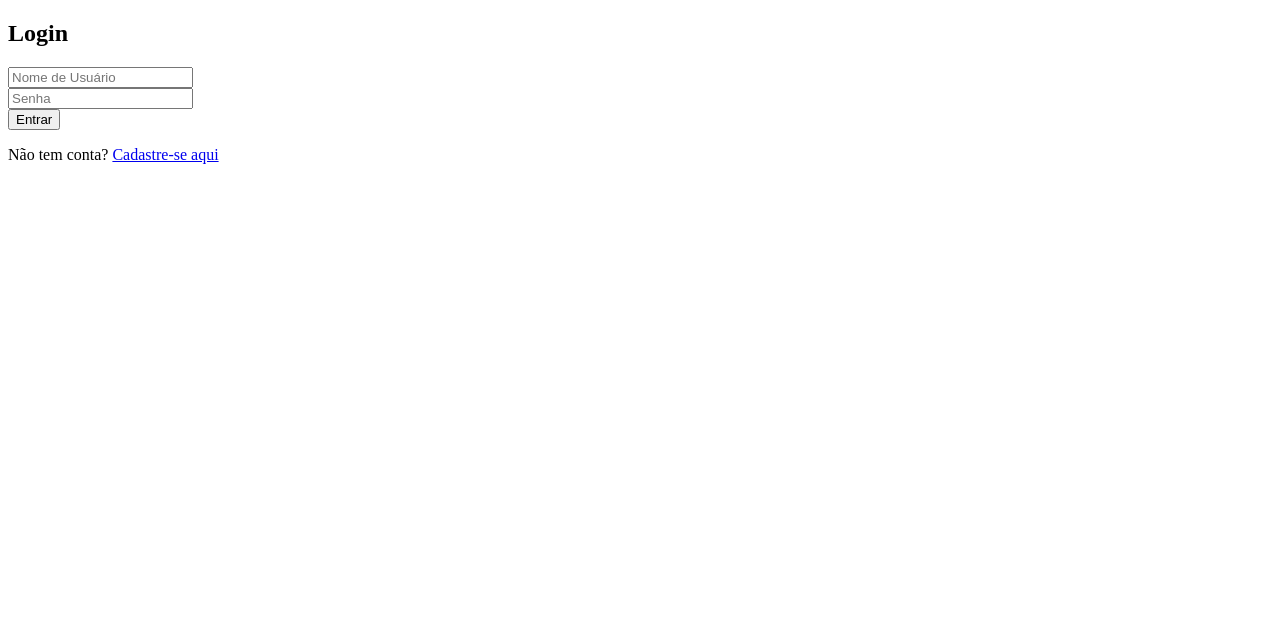
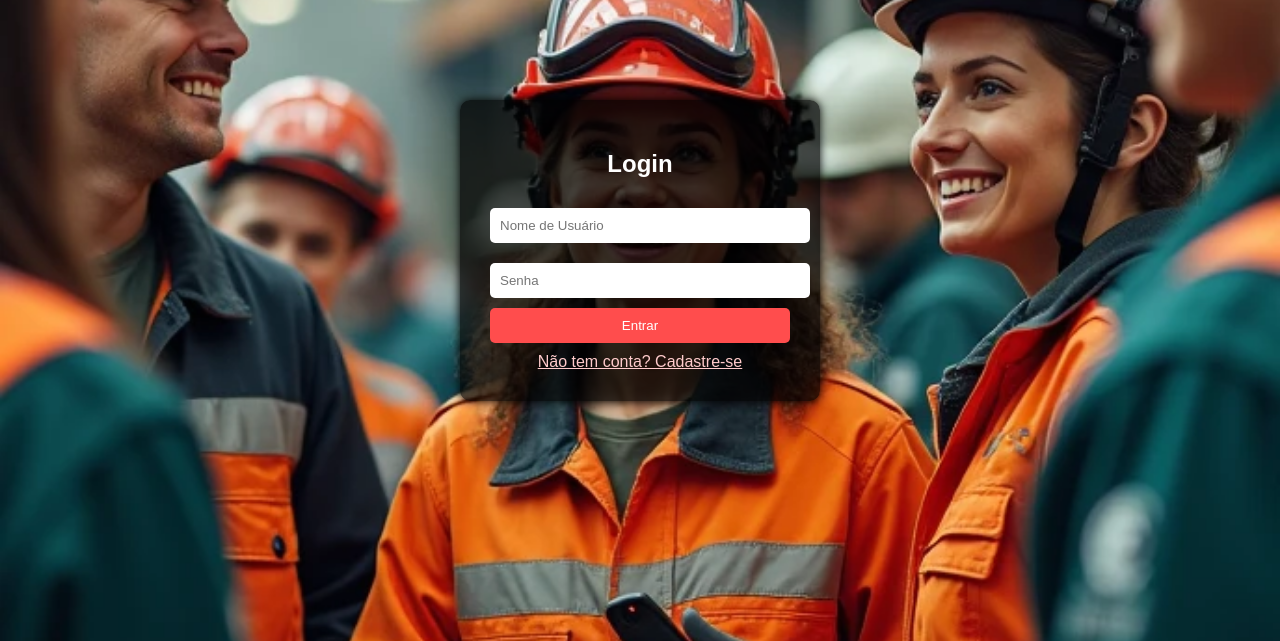
Before and after one commit to wagnerfonsek/tinder_do_aco, a Flask app: page /login in a window 1280 px wide. Shown: the top 641 px of the page. Run offline with Flask 3, Linux system fonts and the light colour scheme.

Commit message:
Corrigindo rotas e voltando fundos de tela

```diff
--- a/templates/login.html
+++ b/templates/login.html
@@ -1,17 +1,67 @@
 <!DOCTYPE html>
-<html lang="pt-BR">
+<html lang="pt-br">
 <head>
     <meta charset="UTF-8">
     <title>Login - Tinder do Aço</title>
+    <style>
+        body {
+            margin: 0;
+            padding: 0;
+            background-image: url("{{ url_for('static', filename='images/fundo1.jpg') }}");
+            background-size: cover;
+            background-position: center;
+            font-family: Arial, sans-serif;
+        }
+        .login-container {
+            width: 300px;
+            margin: 100px auto;
+            padding: 30px;
+            background: rgba(0, 0, 0, 0.7);
+            border-radius: 10px;
+            color: #fff;
+            box-shadow: 0 0 10px #000;
+        }
+        .login-container h2 {
+            text-align: center;
+            margin-bottom: 20px;
+        }
+        .login-container input[type="text"],
+        .login-container input[type="password"] {
+            width: 100%;
+            padding: 10px;
+            margin: 10px 0;
+            border: none;
+            border-radius: 5px;
+        }
+        .login-container input[type="submit"] {
+            width: 100%;
+            padding: 10px;
+            background: #ff4d4d;
+            border: none;
+            border-radius: 5px;
+            color: white;
+            cursor: pointer;
+        }
+        .login-container input[type="submit"]:hover {
+            background: #e60000;
+        }
+        .login-container a {
+            color: #ffcccc;
+            display: block;
+            text-align: center;
+            margin-top: 10px;
+        }
+    </style>
 </head>
 <body>
-    <h2>Login</h2>
-    <form method="POST">
-        <input type="text" name="usuario" placeholder="Nome de Usuário" required><br>
-        <input type="password" name="senha" placeholder="Senha" required><br>
-        <input type="submit" value="Entrar">
-    </form>
-
-    <p>Não tem conta? <a href="{{ url_for('cadastro') }}">Cadastre-se aqui</a></p>
+    <div class="login-container">
+        <h2>Login</h2>
+        <form method="POST">
+            <input type="text" name="usuario" placeholder="Nome de Usuário" required>
+            <input type="password" name="senha" placeholder="Senha" required>
+            <input type="submit" value="Entrar">
+        </form>
+        <a href="{{ url_for('cadastro') }}">Não tem conta? Cadastre-se</a>
+    </div>
 </body>
 </html>
```
Also changed, not shown: app.py (+4 -15 lines), templates/index.html (+27 -5 lines).
